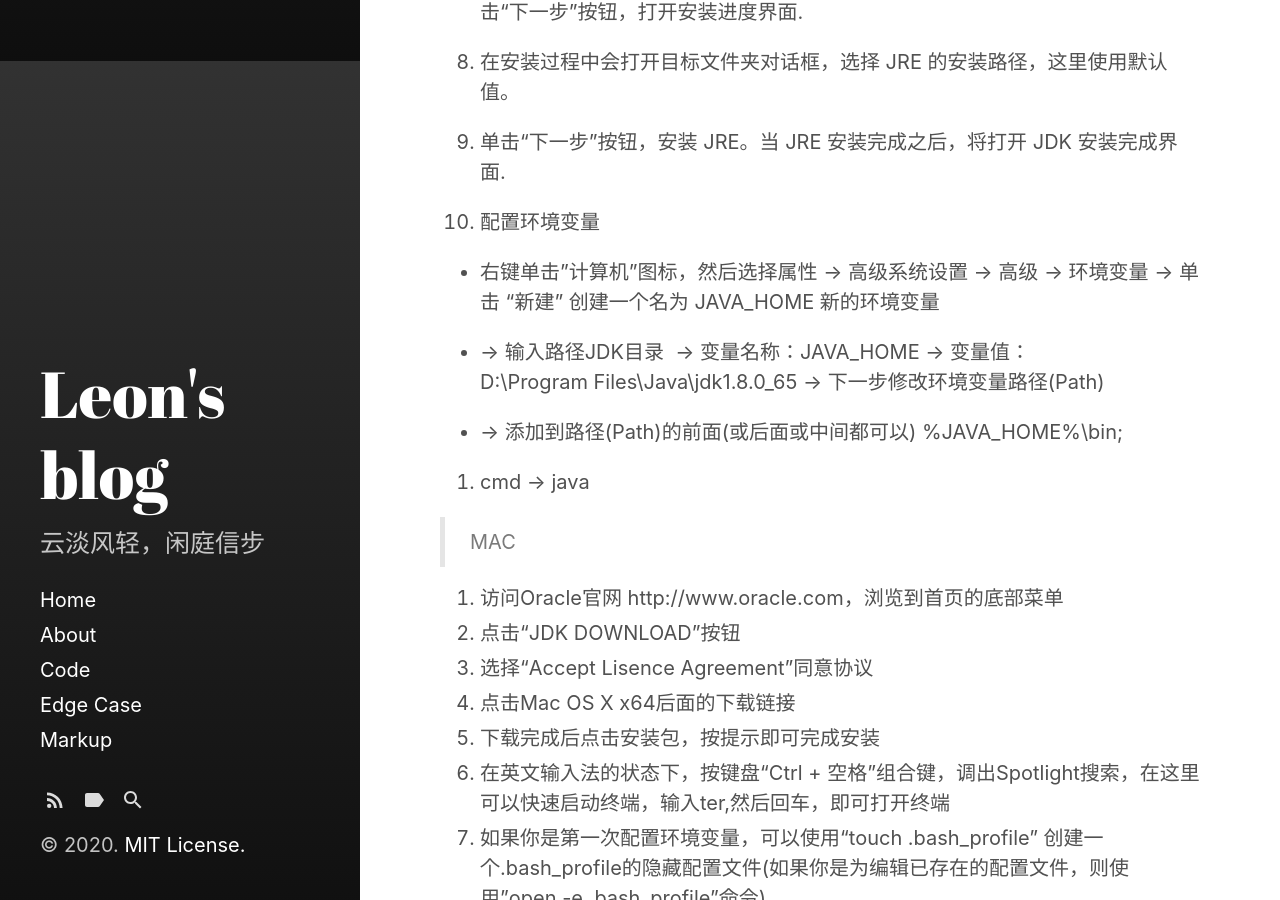
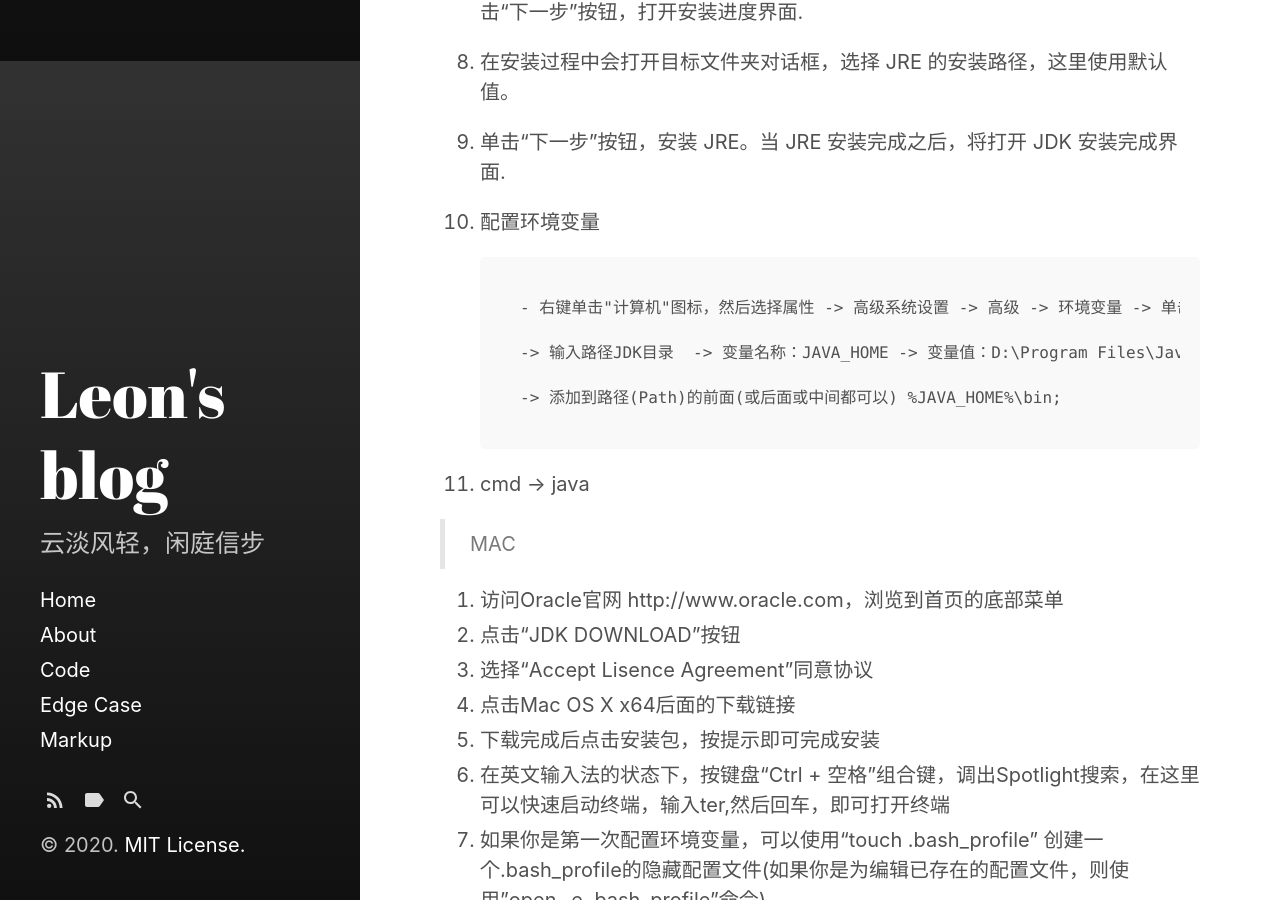
Before and after one commit to WnLeon/blog, a Jekyll site: the page built from _posts/2020-11-11-JDK环境的安装配置.md, in a window 1280 px wide and 900 px high, scrolled down 839 px. Built offline with Jekyll 4.4.1, drawn with Linux system fonts in a browser that asks for light colours.

````diff
--- a/_posts/2020-11-11-JDK环境的安装配置.md
+++ b/_posts/2020-11-11-JDK环境的安装配置.md
@@ -32,13 +32,18 @@ JDK环境在linux环境下的安装，windows环境下的安装，MAC环境
 
 10. 配置环境变量
 
-   - 右键单击"计算机"图标，然后选择属性 -> 高级系统设置 -> 高级 -> 环境变量 -> 单击 "新建" 创建一个名为 JAVA_HOME 新的环境变量
+    ```
+    - 右键单击"计算机"图标，然后选择属性 -> 高级系统设置 -> 高级 -> 环境变量 -> 单击 "新建" 创建一个名为 JAVA_HOME 新的环境变量
 
-   - -> 输入路径JDK目录  -> 变量名称：JAVA_HOME -> 变量值：D:\Program Files\Java\jdk1.8.0_65 -> 下一步修改环境变量路径(Path)
+    -> 输入路径JDK目录  -> 变量名称：JAVA_HOME -> 变量值：D:\Program Files\Java\jdk1.8.0_65 -> 下一步修改环境变量路径(Path)
 
-   - -> 添加到路径(Path)的前面(或后面或中间都可以) %JAVA_HOME%\bin;
+    -> 添加到路径(Path)的前面(或后面或中间都可以) %JAVA_HOME%\bin;
+    ```
 
 11. cmd -> java
+
+
+
 
 
 
````
